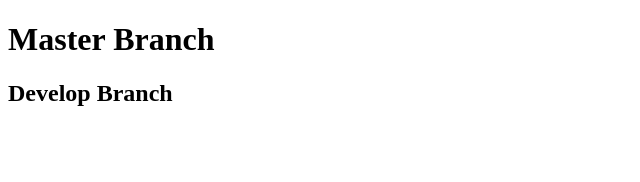
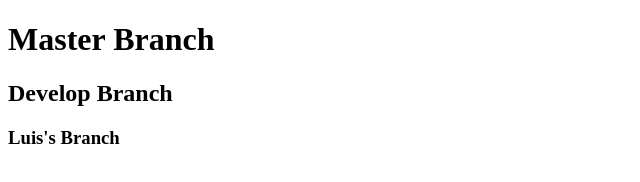
Before and after one commit to JoelS-1/teamGit, a plain HTML site: page index.html in a window 1280 px wide. Shown: the whole page, without its empty margins (0-640 px from the left). Drawn offline with Linux system fonts and the light colour scheme.

Commit message:
recommit luis header

```diff
--- a/index.html
+++ b/index.html
@@ -9,5 +9,6 @@
 <body>
     <h1>Master Branch</h1>
     <h2>Develop Branch</h2>
+    <h3>Luis's Branch</h3>
 </body>
 </html>
```
